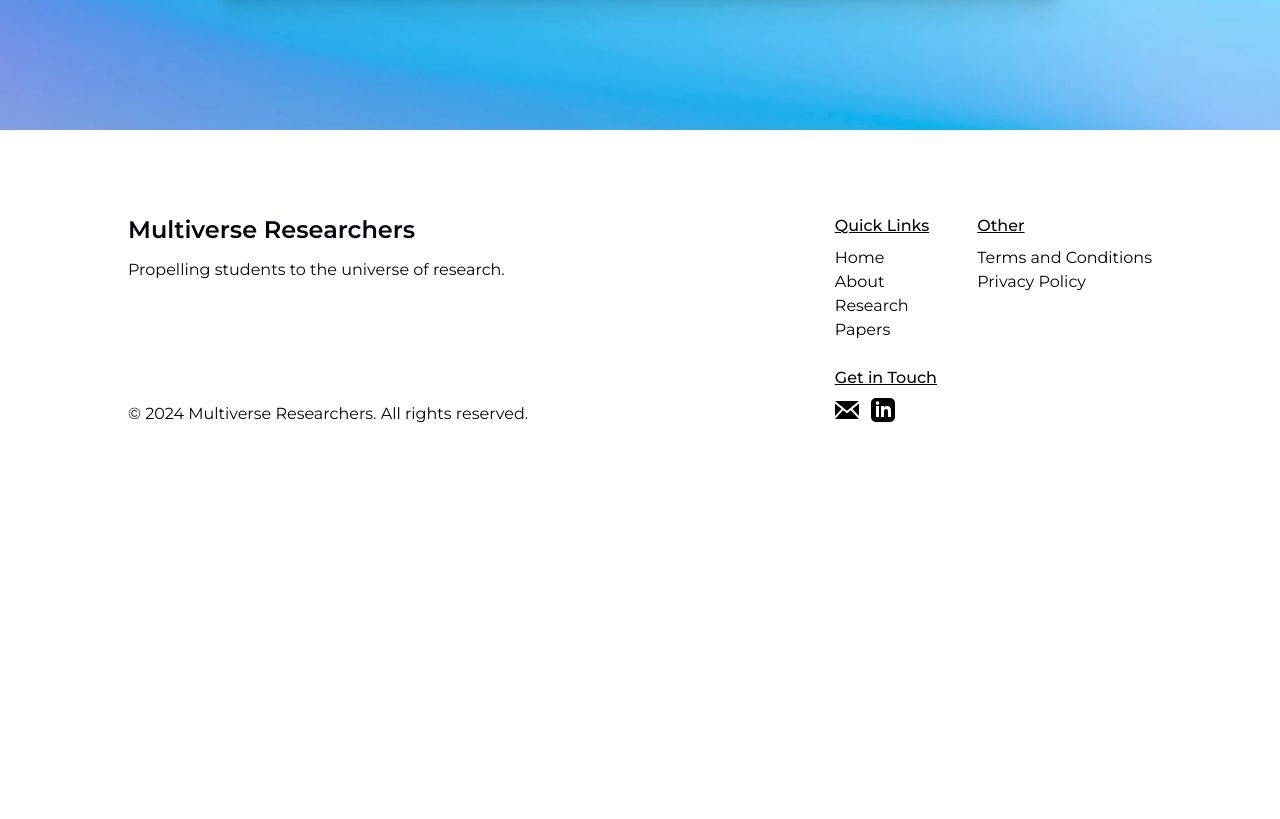
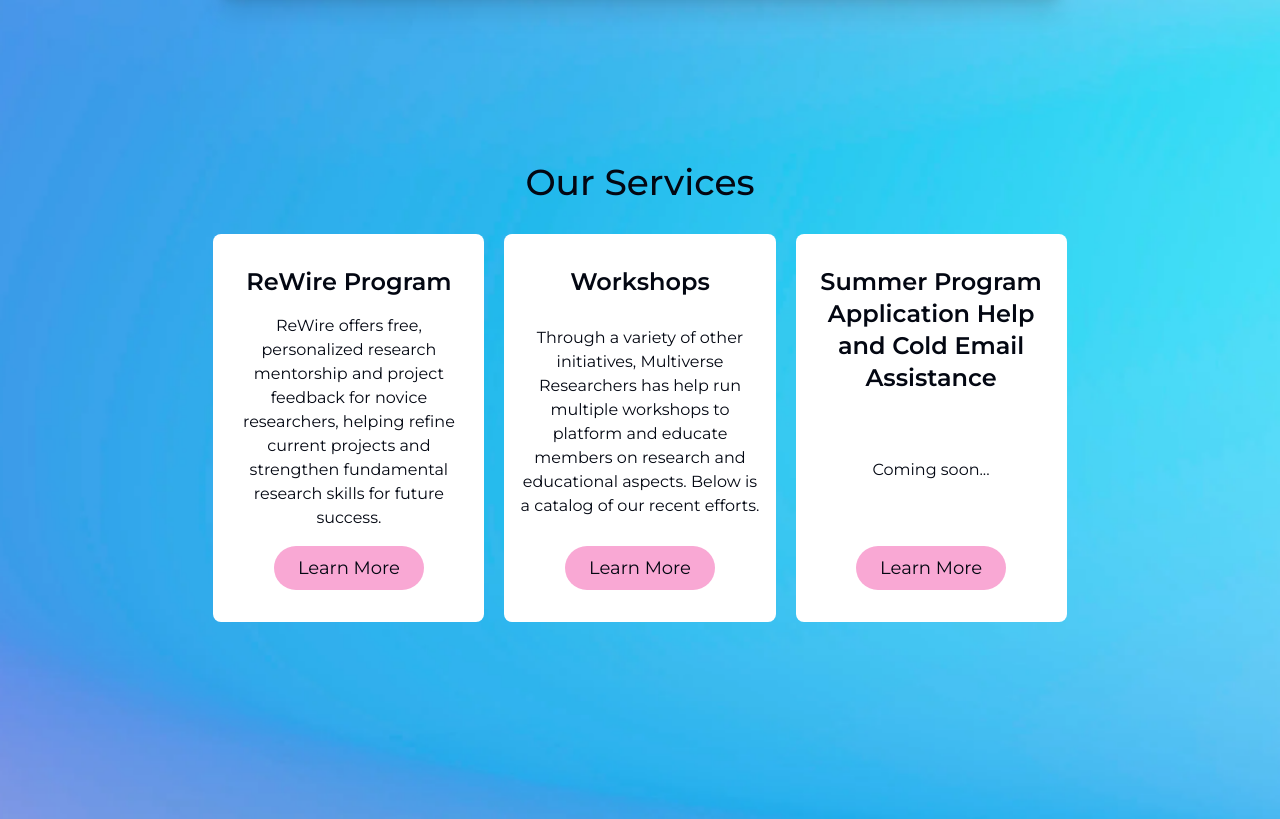
Before and after one commit to multiverseresearchers/multiverse-researchers, a React (Vite) app: page / in a window 1280 px wide. Shown: the part 1686-2505 px from the top of the page. Before the commit the page ends 2188 px from the top, so only its background shows below. Built offline with nearby package versions, Linux system fonts and the light colour scheme.

Commit message:
working on services still need images

```diff
--- a/src/components/home/Home.tsx
+++ b/src/components/home/Home.tsx
@@ -2,6 +2,7 @@ import { Tabs, TabsContent, TabsList, TabsTrigger } from "../../../@/components/
 import CSS from "csstype";
 
 import './Home.css'
+import { Link } from "react-router-dom";
 
 const Home = () => {
 
@@ -139,6 +140,26 @@ const Home = () => {
 				</Tabs>
 			</div>
 
+            <div className="my-32">
+                <h2 className='text-xl sm:text-2xl lg:text-4xl font-medium text-center py-8'>Our Services</h2>
+                <div className="circle-snippet m-auto w-4/5 flex flex-col md:flex-row justify-evenly gap-5 lg:w-2/3">
+                    <div className="md:w-1/3 px-4 py-8 rounded-lg flex flex-col justify-between bg-white">
+                        <p className="text-xl lg:text-2xl text-center font-semibold">ReWire Program</p>
+                        <p className="text-center py-4">ReWire offers free, personalized research mentorship and project feedback for novice researchers, helping refine current projects and strengthen fundamental research skills for future success.</p>
+                        <Link className="" to={"/rewire"}><div className="w-fit m-auto text-lg bg-pink-300 hover:bg-pink-900 hover:text-white transition-colors duration-300 rounded-full py-2 px-6 cursor-pointer">Learn More</div></Link>
+                    </div>
+                    <div className="md:w-1/3 px-4 py-8 rounded-lg flex flex-col justify-between bg-white">
+                        <p className="text-xl lg:text-2xl text-center font-semibold">Workshops</p>
+                        <p className="text-center py-4">Through a variety of other initiatives, Multiverse Researchers has help run multiple workshops to platform and educate members on research and educational aspects. Below is a catalog of our recent efforts.</p>
+                        <Link className="" to={"/rewire"}><div className="w-fit m-auto text-lg bg-pink-300 hover:bg-pink-900 hover:text-white transition-colors duration-300 rounded-full py-2 px-6 cursor-pointer">Learn More</div></Link>
+                    </div>
+                    <div className="md:w-1/3 px-4 py-8 rounded-lg flex flex-col justify-between bg-white">
+                        <p className="text-xl lg:text-2xl text-center font-semibold">Summer Program Application Help and Cold Email Assistance</p>
+                        <p className="text-center py-4">Coming soon...</p>
+                        <Link className="" to={"/cold-email-assistance"}><div className="w-fit m-auto text-lg bg-pink-300 hover:bg-pink-900 hover:text-white transition-colors duration-300 rounded-full py-2 px-6 cursor-pointer">Learn More</div></Link>
+                    </div>
+                </div>
+            </div>
 		</div>
 	)
 }
```
